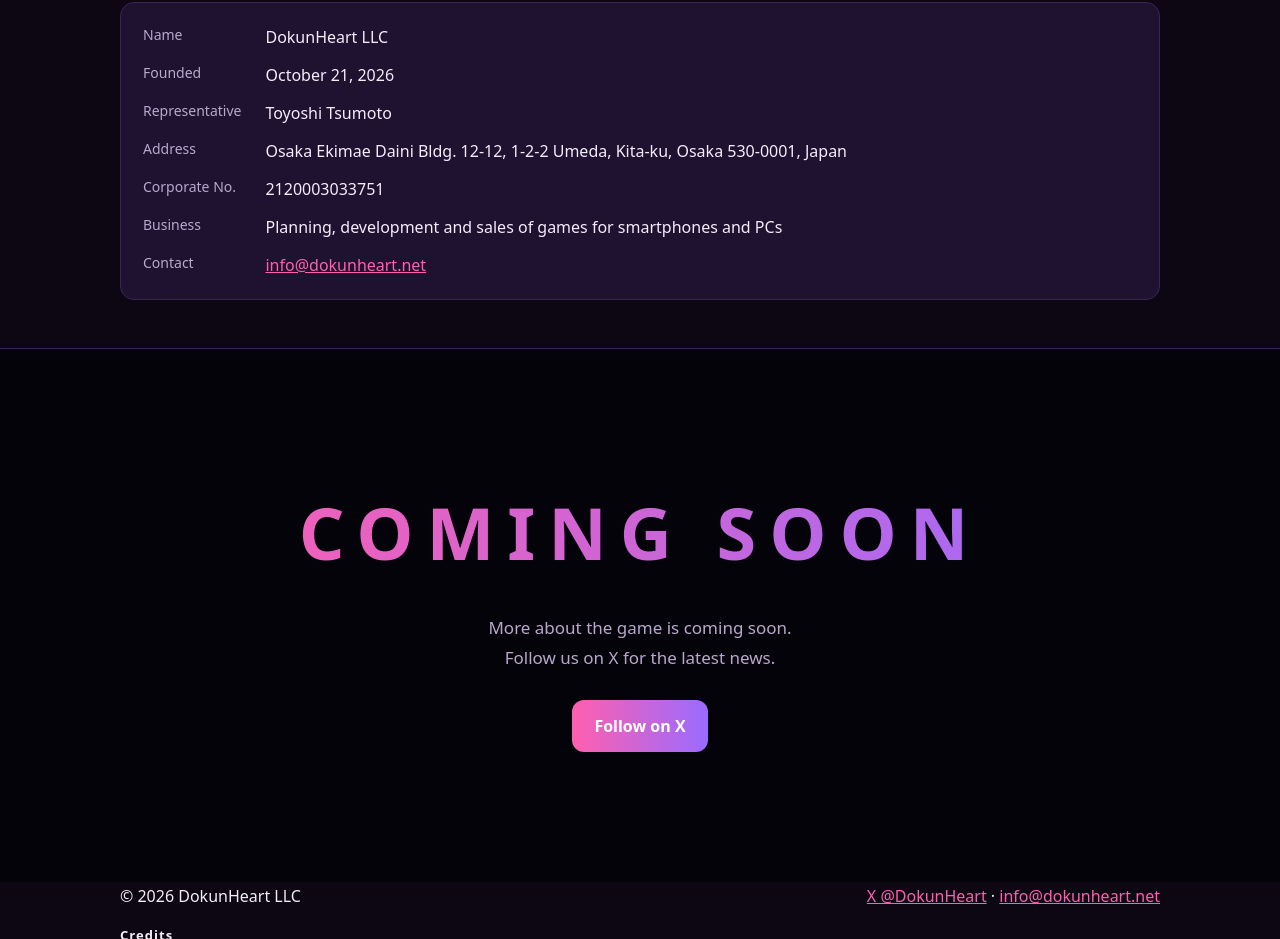
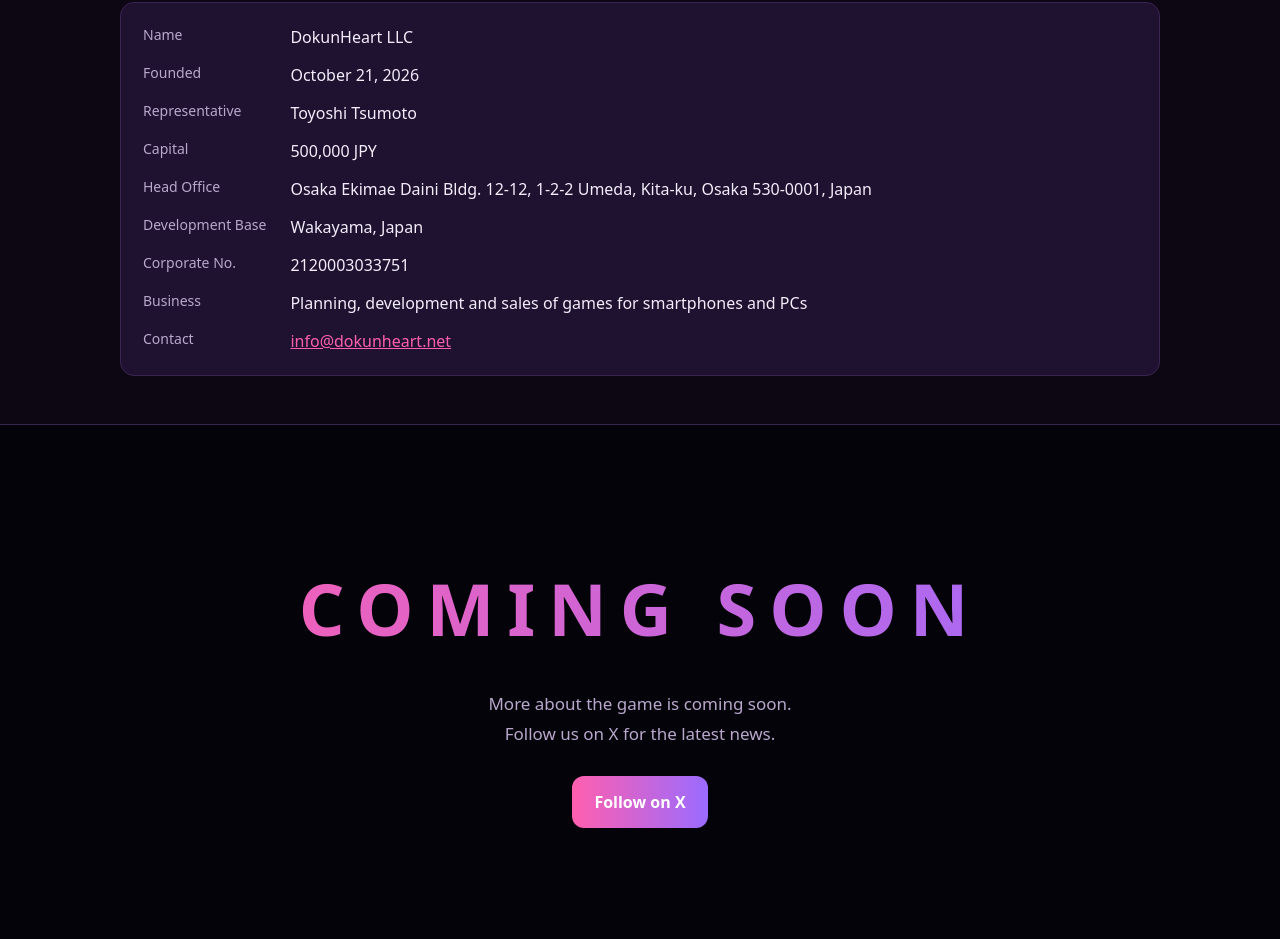
Before and after one commit to DokunHeart/dokunheart-site, a plain HTML site: page index.html in a window 1280 px wide. Shown: the part 1777-2716 px from the top of the page. Drawn offline with Linux system fonts and the light colour scheme.

Commit message:
会社概要に資本金と開発拠点(和歌山県)を足した

```diff
--- a/index.html
+++ b/index.html
@@ -208,7 +208,9 @@
         <dt><span class="ja">会社名</span><span class="en">Name</span></dt><dd><span class="ja">DokunHeart合同会社</span><span class="en">DokunHeart LLC</span></dd>
         <dt><span class="ja">設立</span><span class="en">Founded</span></dt><dd><span class="ja">2026年10月21日</span><span class="en">October 21, 2026</span></dd>
         <dt><span class="ja">代表社員</span><span class="en">Representative</span></dt><dd><span class="ja">津本 豊滋</span><span class="en">Toyoshi Tsumoto</span></dd>
-        <dt><span class="ja">所在地</span><span class="en">Address</span></dt><dd><span class="ja">〒530-0001 大阪府大阪市北区梅田1丁目2番2号 大阪駅前第2ビル12-12</span><span class="en">Osaka Ekimae Daini Bldg. 12-12, 1-2-2 Umeda, Kita-ku, Osaka 530-0001, Japan</span></dd>
+        <dt><span class="ja">資本金</span><span class="en">Capital</span></dt><dd><span class="ja">50万円</span><span class="en">500,000 JPY</span></dd>
+        <dt><span class="ja">本社所在地</span><span class="en">Head Office</span></dt><dd><span class="ja">〒530-0001 大阪府大阪市北区梅田1丁目2番2号 大阪駅前第2ビル12-12</span><span class="en">Osaka Ekimae Daini Bldg. 12-12, 1-2-2 Umeda, Kita-ku, Osaka 530-0001, Japan</span></dd>
+        <dt><span class="ja">開発拠点</span><span class="en">Development Base</span></dt><dd><span class="ja">和歌山県</span><span class="en">Wakayama, Japan</span></dd>
         <dt><span class="ja">法人番号</span><span class="en">Corporate No.</span></dt><dd>2120003033751</dd>
         <dt><span class="ja">事業内容</span><span class="en">Business</span></dt><dd><span class="ja">スマートフォン及びパソコン向けゲームソフトの企画・開発・販売</span><span class="en">Planning, development and sales of games for smartphones and PCs</span></dd>
         <dt><span class="ja">お問い合わせ</span><span class="en">Contact</span></dt><dd><a href="mailto:info@dokunheart.net">info@dokunheart.net</a></dd>
```
